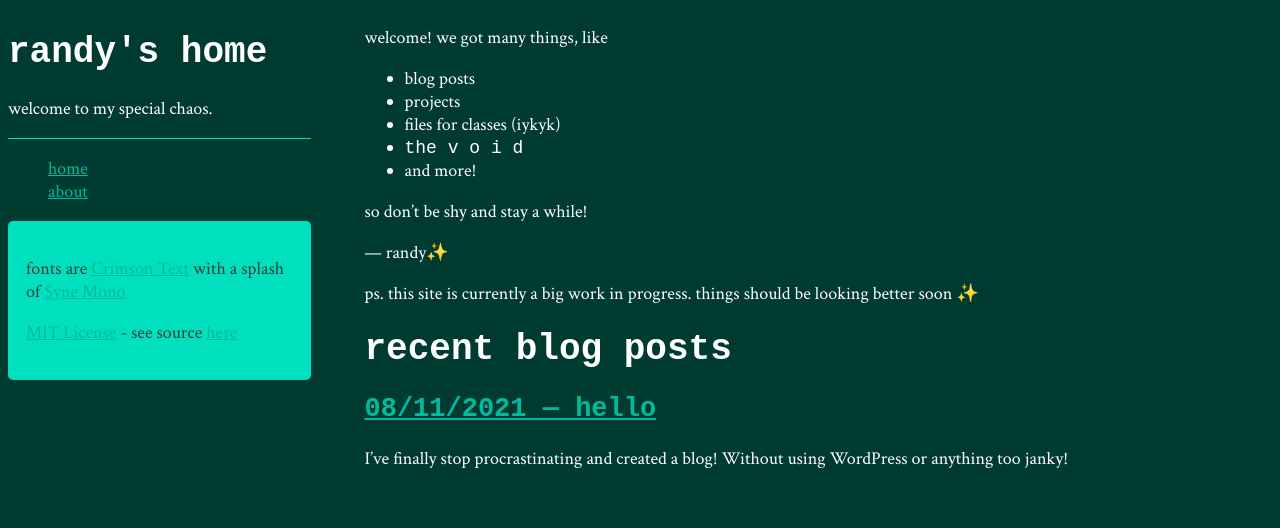
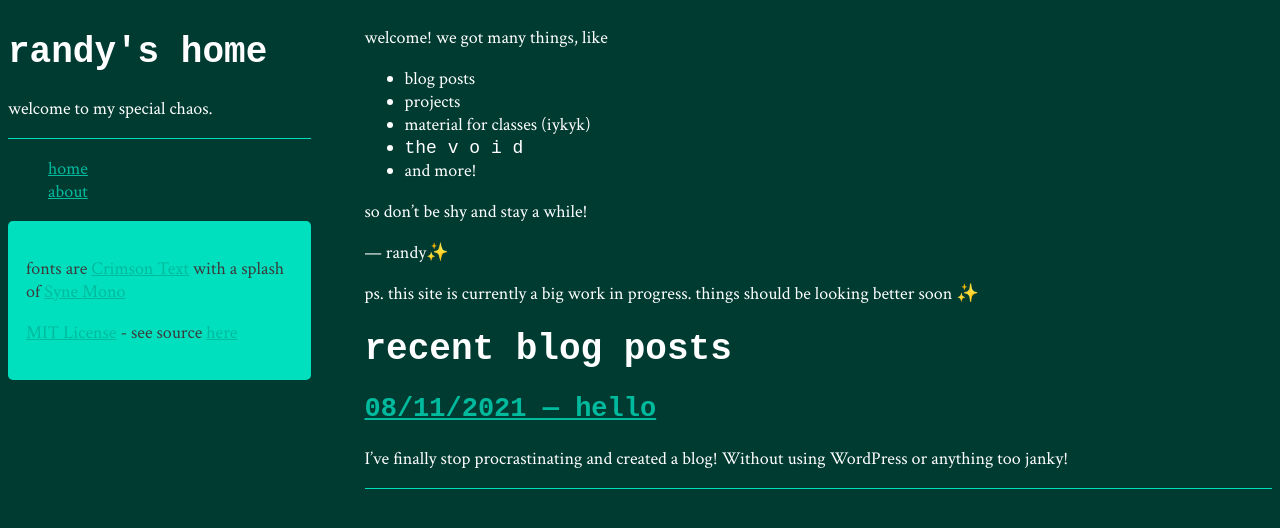
Before and after one commit to randy-halim/randy-halim.github.io, a Jekyll site: the page built from index.md, in a window 1280 px wide. Shown: the top 528 px of the page. Built offline with Jekyll 4.4.1, drawn with Linux system fonts in a browser that asks for light colours; some web fonts are replaced; our own code applies the rules of GitHub Pages for plain Markdown files.

Commit message:
index page changes

```diff
--- a/index.md
+++ b/index.md
@@ -2,7 +2,7 @@ welcome! we got many things, like
 
 - blog posts
 - projects
-- files for classes (iykyk)
+- material for classes (iykyk)
 - `the v o i d`
 - and more!
 
@@ -20,4 +20,6 @@ ps. this site is currently a big work in progress. things should be looking bett
 
 {{ post.excerpt }}
 
+-----
+
 {% endfor %}
```
